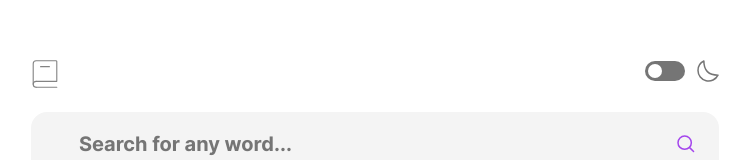
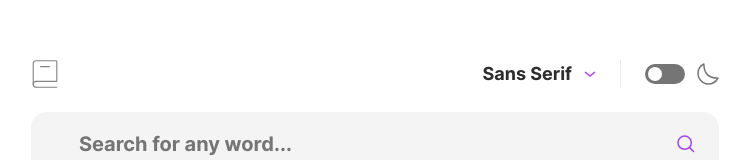
Before and after one commit to leslief10/dictionary-web-app, a React (Vite) app: page / in a window 1280 px wide. Shown: the top 160 px of the page, without its empty margins (265-1015 px from the left). Built offline with nearby package versions, Linux system fonts and the light colour scheme.

Commit message:
Add FontSelector and Arrow Icon component. Made a couple CSS changes to the rest of files

```diff
--- a/src/components/Header.jsx
+++ b/src/components/Header.jsx
@@ -1,11 +1,14 @@
 import logoIcon from '../assets/images/logo.svg';
 import { ToggleButton } from './header/ToggleButton';
+import { FontSelector } from './header/FontSelector';
 
 const Header = () => {
   return (
     <div className="flex flex-row p-6 md:px-10 md:pt-15 justify-between md:min-w-3xl md:max-w-3xl">
       <img src={logoIcon} alt="Dictionary app logo" className="w-7 h-7" />
-      <div>
+      <div className="flex flex-row gap-6">
+        <FontSelector />
+        <div className="border-r border-bright-gray"></div>
         <ToggleButton />
       </div>
     </div>
--- a/src/components/dictionary/WordHeader.jsx
+++ b/src/components/dictionary/WordHeader.jsx
@@ -4,7 +4,7 @@ const WordHeader = ({ word, phonetics }) => {
   return (
     <div>
       <h2 className="text-3xxl md:text-6xxl font-bold text-charleston-green dark:text-white">{word}</h2>
-      <div className="flex flex-row flex-wrap gap-x-8 gap-y-1">
+      <div className="flex flex-row flex-wrap gap-x-8 gap-y-1 pt-2.5">
         {phonetics.map((phonetic, index) => {
           if (!phonetic.text) return null;
           return (
--- a/src/components/dictionary/WordMeaning.jsx
+++ b/src/components/dictionary/WordMeaning.jsx
@@ -8,7 +8,7 @@ const WordMeaning = ({ meaning }) => {
       <span className="inline-block mb-4-half md:mb-6 text-base md:text-xl text-sonic-silver dark:text-argent">
         Meaning
       </span>
-      <ul className="px-4-half md:pl-9 md:px-0 marker:text-lavander-indigo">
+      <ul className="px-4-half md:pl-9 md:px-0 list-disc marker:text-lavander-indigo">
         {meaning.definitions.map((def, defIndex) => {
           if (def.example) {
             return (
--- /dev/null
+++ b/src/components/header/FontSelector.jsx
@@ -0,0 +1,56 @@
+import { useState } from 'react';
+import { ArrowIcon } from '../icons/ArrowIcon';
+
+const FontSelector = () => {
+  const [isOpen, setIsOpen] = useState(false);
+  const [selectedFont, setSelectedFont] = useState('Sans Serif');
+
+  const fonts = [
+    { name: 'Sans Serif', fontFamily: 'var(--font-inter)' },
+    { name: 'Serif', fontFamily: 'var(--font-lora)' },
+    { name: 'Mono', fontFamily: 'var(--font-inconsolata)' }
+  ];
+
+  const toggleDropdown = () => setIsOpen(!isOpen);
+
+  const handleFontSelect = (font) => {
+    setSelectedFont(font.name);
+    setIsOpen(false);
+    document.documentElement.style.fontFamily = font.fontFamily;
+  };
+
+  return (
+    <div className="relative flex">
+      <button
+        onClick={toggleDropdown}
+        className="flex flex-row items-center gap-3 text-sm md:text-lg font-bold text-charleston-green dark:text-white hover:cursor-pointer outline-lavander-indigo dark:outline-white"
+        aria-expanded={isOpen}
+        aria-haspopup="listbox"
+      >
+        <span>{selectedFont}</span>
+        <ArrowIcon className={`text-lavander-indigo transform transition-transform ${isOpen ? 'rotate-180' : ''}`} />
+      </button>
+      {isOpen && (
+        <ul
+          role="listbox"
+          className="absolute top-9 right-0 py-6 px-6 min-w-[10rem] rounded-2xl list-none bg-white dark:bg-charleston-green shadow-custom dark:shadow-custom-dark-mode z-10"
+        >
+          {fonts.map((font) => (
+            <li
+              key={font.name}
+              role="option"
+              aria-selected={selectedFont === font.name}
+              onClick={() => handleFontSelect(font)}
+              style={{ fontFamily: font.fontFamily }}
+              className="even:py-2 text-sm md:text-lg font-bold text-charleston-green dark:text-white hover:cursor-pointer hover:text-lavander-indigo"
+            >
+              {font.name}
+            </li>
+          ))}
+        </ul>
+      )}
+    </div>
+  );
+};
+
+export { FontSelector };
--- a/src/components/header/ToggleButton.jsx
+++ b/src/components/header/ToggleButton.jsx
@@ -23,7 +23,7 @@ const ToggleButton = () => {
   }, [isDark]);
 
   return (
-    <div className="flex flex-row gap-3">
+    <div className="flex flex-row gap-3 items-center">
       <button
         onClick={() => setIsDark(!isDark)}
         className="flex items-center gap-3 outline-lavander-indigo dark:outline-white"
--- /dev/null
+++ b/src/components/icons/ArrowIcon.jsx
@@ -0,0 +1,5 @@
+export const ArrowIcon = ({ className }) => (
+  <svg xmlns="http://www.w3.org/2000/svg" width="12" height="6" viewBox="0 0 12 6" className={className}>
+    <path fill="none" stroke="currentColor" strokeWidth="1.5" d="m1 1 5 4 5-4" />
+  </svg>
+);
--- a/src/index.css
+++ b/src/index.css
@@ -27,6 +27,9 @@
   --spacing-tiny: 0.1875rem;
   --spacing-4-half: 1.125rem;
   --spacing-15: 3.75rem;
+
+  --shadow-custom: 0px 5px 30px 0px rgba(0, 0, 0, 0.1);
+  --shadow-custom-dark-mode: 0px 0px 20px 0px rgb(164, 69, 237);
 }
 
 html {
@@ -35,10 +38,6 @@ html {
   text-rendering: optimizeLegibility;
   -webkit-font-smoothing: antialiased;
   -moz-osx-font-smoothing: grayscale;
-}
-
-ul {
-  list-style: disc;
 }
 
 @font-face {
```
Also changed, not shown: src/assets/images/icon-arrow-down.svg (deleted), 1 other file (tests, documents, lock files or other folders).
